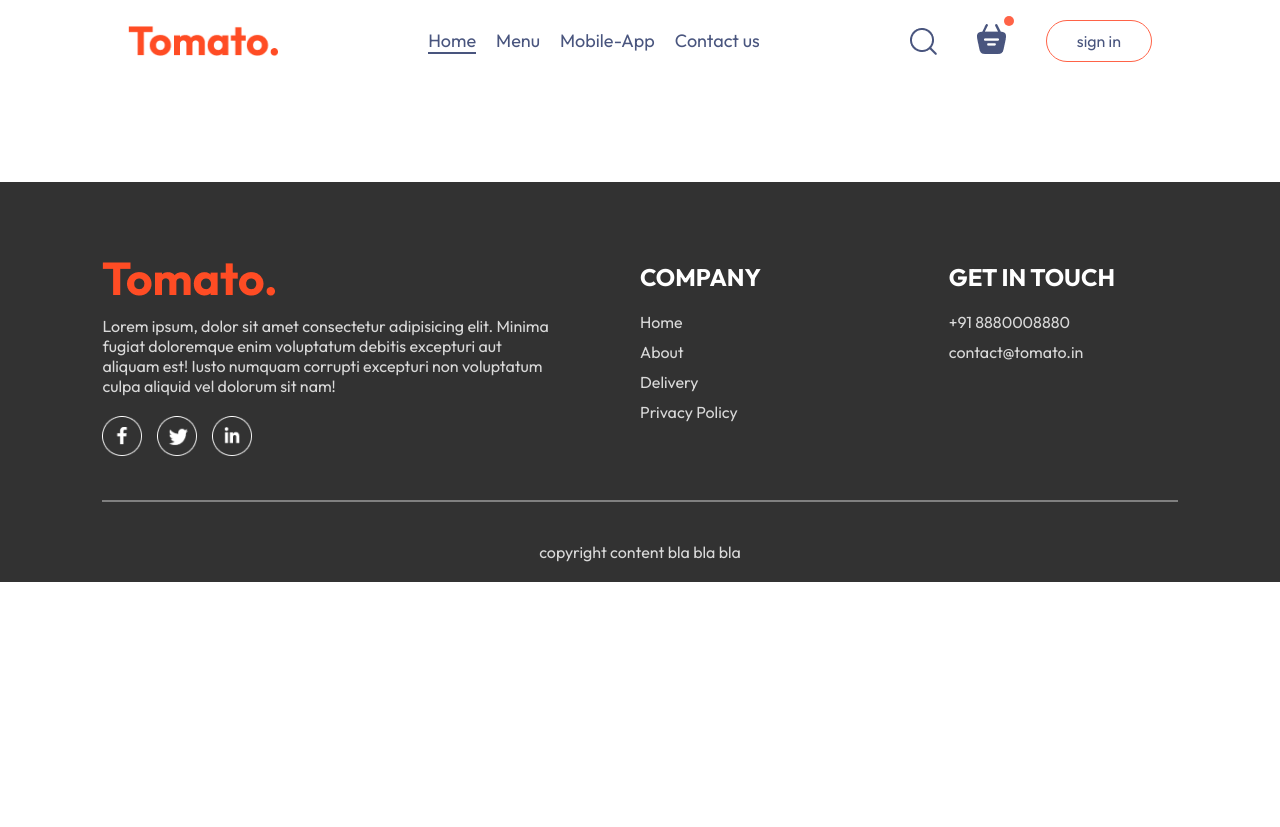
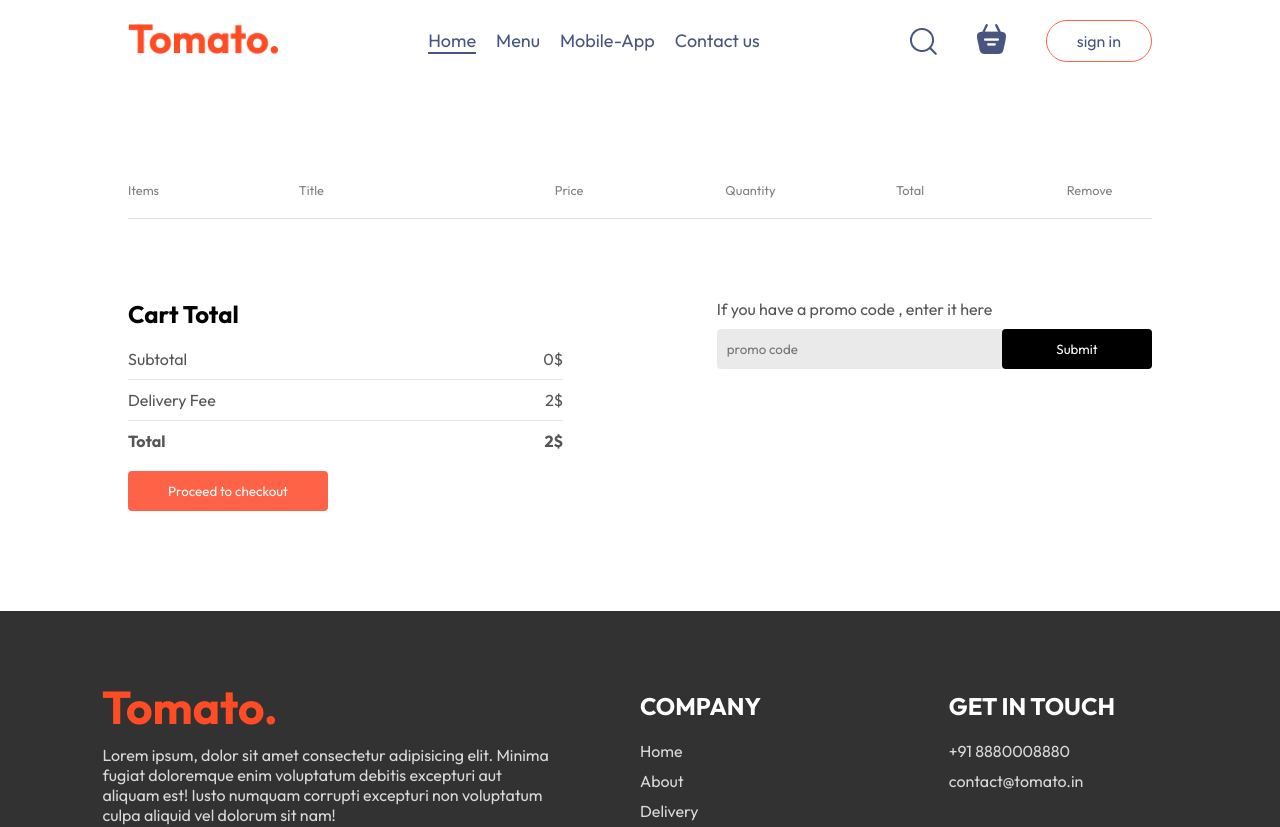
Before and after one commit to snehithvarma86/food-delivery-project, a React (Vite) app in the folder food-delivery/: page /cart in a window 1280 px wide. Shown: the top 827 px of the page. Before the commit the page ends 800 px from the top, so only its background shows below. Built offline with nearby package versions, Linux system fonts and the light colour scheme.

Commit message:
more............

```diff
--- a/food-delivery/src/components/context/StoreContext.jsx
+++ b/food-delivery/src/components/context/StoreContext.jsx
@@ -20,6 +20,18 @@
        setCartItems((prev)=>({...prev,[itemId]:prev[itemId]-1}))
     }
 
+    const getTotalCartAmount = () =>{
+        let totalAmount = 0;
+        for (const item in cartItems){
+            if(cartItems[item]>0){
+                let itemInfo = food_list.find((product)=>product._id===item);
+                totalAmount += itemInfo.price*cartItems[item];
+            }
+
+        }
+        return totalAmount;
+    }
+
     useEffect(()=>{
         console.log(cartItems);
     },[cartItems])
@@ -29,7 +41,8 @@
         cartItems,
         setCartItems,
         addToCart,
-        removeFromCart
+        removeFromCart,
+        getTotalCartAmount
     }
     return (
         <StoreContext.Provider value={contextValue}>
--- a/food-delivery/src/components/navbar/navbar.jsx
+++ b/food-delivery/src/components/navbar/navbar.jsx
@@ -1,13 +1,15 @@
-import React, { useState } from 'react'
+import React, { useContext, useState } from 'react'
 import './navbar.css'
 import { assets } from '../../assets/assets'
 import { Link } from 'react-router-dom';
+import { StoreContext} from '../../components/context/StoreContext'
 
 const navbar = ({setShowLogin}) => {
   const [menu,setMenu] =useState("home");
+  const {getTotalCartAmount} = useContext(StoreContext)
   return (
     <div className='navbar'>
-      <img src={assets.logo} alt="" className='logo' />
+      <Link to='/'><img src={assets.logo} alt="" className='logo' /></Link>
       <ul className="navbar-menu">
         <Link to='/' onClick={()=>setMenu("home")} className={menu==="home"?"active":""}>Home</Link>
         <a href='#exploremenu' onClick={()=>setMenu("menu")} className={menu==="menu"?"active":""}>Menu</a>
@@ -17,8 +19,8 @@
       <div className="nav-bar-right">
         <img src={assets.search_icon} alt=""/>
         <div className="search-icon">
-            <img src={assets.basket_icon} alt="" />
-            <div className="dot"></div>
+            <Link to='/cart'><img src={assets.basket_icon} alt="" /></Link>
+            <div className={getTotalCartAmount()===0?"":"dot"}></div>
         </div>
         <button onClick={()=>setShowLogin(true)}>sign in</button>
       </div>
--- a/food-delivery/src/pages/cart/cart.css
+++ b/food-delivery/src/pages/cart/cart.css
@@ -0,0 +1,109 @@
+.cart{
+    margin-top: 100px;
+}
+
+.cart-items-title{
+    display: grid;
+    grid-template-columns: 1fr 1.5fr 1fr 1fr 1fr 0.5fr;
+    align-items: center;
+    color: grey;
+    font-size: max(1vw,12px);
+}
+
+.cart-items-item{
+    margin: 10px 0px;
+    color: black;
+}
+
+.cart-items-item img{
+    width: 50px;
+}
+
+.cart hr{
+    height: 1px;
+    background-color: #e2e2e2;
+    border: none;
+}
+
+.cart-items-item .cross{
+    cursor: pointer;
+}
+
+.cart-bottom{
+    margin-top: 80px;
+    display: flex;
+    justify-content: space-between;
+    gap: max(12vw,20px);
+}
+
+.cart-total{
+    flex: 1;
+    display: flex;
+    flex-direction: column;
+    gap: 20px;
+}
+
+.cart-total-details{
+    display: flex;
+    justify-content: space-between;
+    color: #555;
+}
+
+.cart-total hr{
+    margin: 10px 0px;
+}
+
+.cart-total button{
+    border: none;
+    color: white;
+    background-color: tomato;
+    width: max(15vw,200px);
+    padding: 12px 0px;
+    border-radius: 4px;
+    cursor: pointer;
+}
+
+.cart-promocode{
+    flex: 1;
+}
+.cart-promocode p{
+    color: #555;
+}
+
+.promo-code-input{
+    margin-top: 10px;
+    display: flex;
+    justify-content: space-between;
+    align-items: center;
+    background-color: #eaeaea;
+    border-radius: 4px;
+
+}
+
+.promo-code-input input{
+    background: transparent;
+    border: none;
+    outline: none;
+    padding-left: 10px;
+}
+
+.promo-code-input button{
+    width: max(10vw,150px);
+    padding: 12px 15px;
+    background-color: black;
+    border: none;
+    color: white;
+    border-radius: 4px;
+    cursor: pointer;
+
+}
+
+@media (max-width:750px) {
+    .cart-bottom{
+        flex-direction: column-reverse;
+    }
+
+    .cart-promocode{
+        justify-content:start ;
+    }
+}
--- a/food-delivery/src/pages/cart/cart.jsx
+++ b/food-delivery/src/pages/cart/cart.jsx
@@ -1,10 +1,72 @@
-import React from 'react'
+import React, { useContext } from 'react'
 import  './cart.css'
+import { StoreContext } from '../../components/context/StoreContext'
 
 const cart = () => {
+
+  const {cartItems,food_list,removeFromCart,getTotalCartAmount}= useContext(StoreContext);
   return (
-    <div>
-
+    <div className='cart'>
+      <div className="cart-items">
+        <div className="cart-items-title">
+          <p>Items</p>
+          <p>Title</p>
+          <p>Price</p>
+          <p>Quantity</p>
+          <p>Total</p>
+          <p>Remove</p>
+        </div>
+        <br />
+        <hr />
+        {food_list.map((item,index)=>{
+          if(cartItems[item._id]>0){
+            return (
+              <div>
+                <div className="cart-items-title cart-items-item">
+                  <img src={item.image} alt="" />
+                  <p>{item.name}</p>
+                  <p>{item.price}$</p>
+                  <p>{cartItems[item._id]}</p>
+                  <p>{item.price*cartItems[item._id]}$</p>
+                  <p onClick={()=>removeFromCart(item._id)} className='cross'>x</p>
+                </div>
+                <hr />
+              </div>
+            )
+          }
+        })}
+      </div>
+      <div className="cart-bottom">
+        <div className="cart-total">
+          <h2>Cart Total</h2>
+          <div>
+            <div className="cart-total-details">
+              <p>Subtotal</p>
+              <p>{getTotalCartAmount()}$</p>
+            </div>
+            <hr />
+            <div className="cart-total-details">
+              <p>Delivery Fee</p>
+              <p>{2}$</p>
+            </div>
+            <hr />
+            <div className="cart-total-details">
+              <b>Total</b>
+              <b>{getTotalCartAmount()+2}$</b>
+            </div>
+          </div>
+          <button>Proceed to checkout</button>
+        </div>
+        <div className="cart-promocode">
+          <div>
+            <p>If you have a promo code , enter it here</p>
+            <div className="promo-code-input">
+              <input type="text" placeholder='promo code' />
+              <button>Submit</button>
+            </div>
+          </div>
+        </div>
+      </div>
     </div>
   )
 }
```
